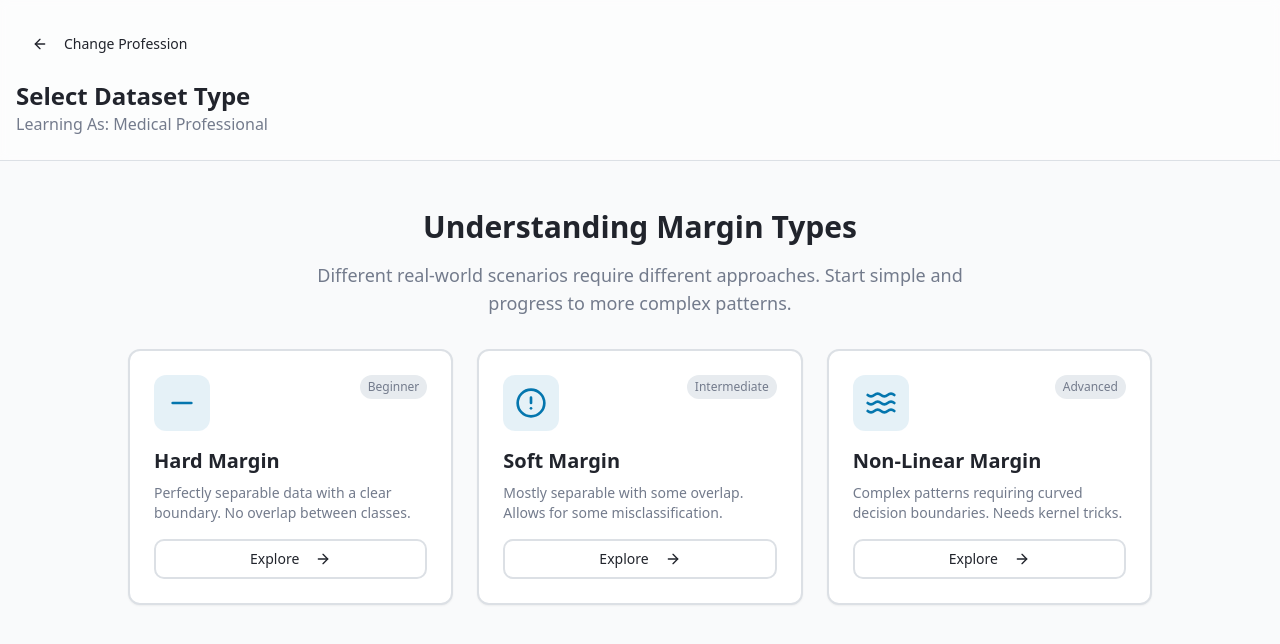
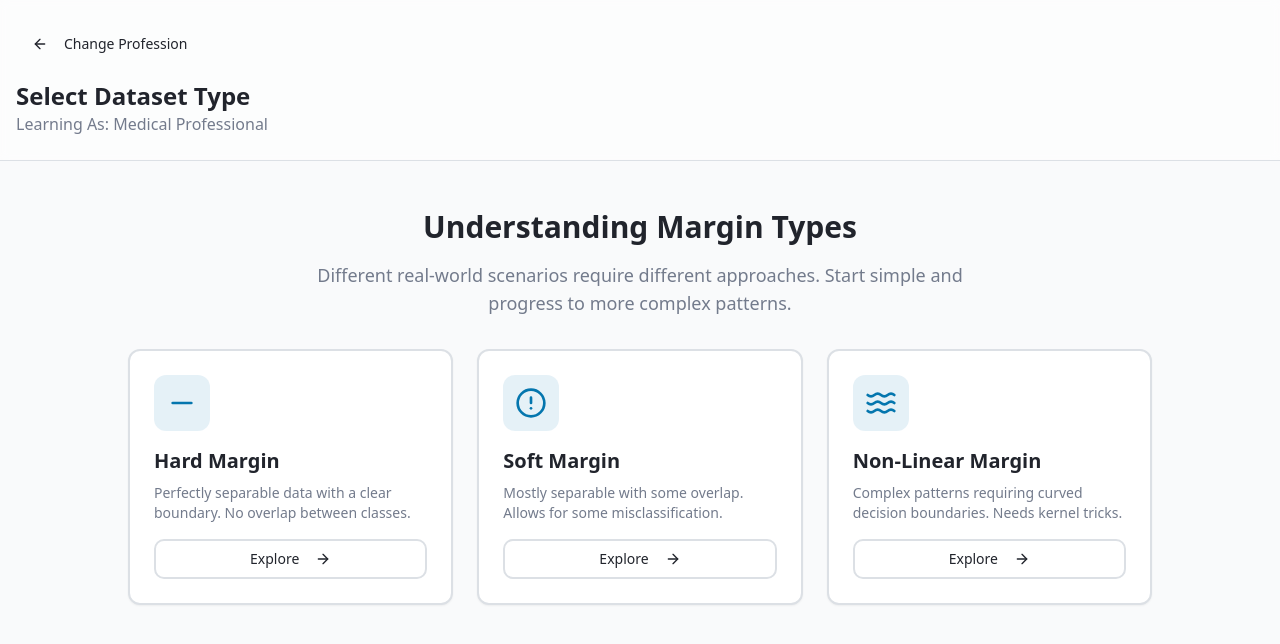
Before and after one commit to surajranjankr/svm-explorer, a React (Vite) app: page /dataset in a window 1280 px wide. Shown: the top 644 px of the page. Built offline with nearby package versions, Linux system fonts and the light colour scheme; the HTML template or start-up script is replaced by a standard one.

Commit message:
Remove difficulty tags from dataset selection
Remove the "Beginner", "Intermediate", and "Advanced" tags from the dataset selection cards on the "Understanding Margin Types" page. This simplifies the UI by removing the difficulty indicators for each margin type.

```diff
--- a/src/pages/DatasetSelect.tsx
+++ b/src/pages/DatasetSelect.tsx
@@ -82,13 +82,10 @@ const DatasetSelect = () => {
                   onClick={() => handleDatasetSelect(dataset.type)}
                 >
                   <div className="space-y-4 flex-1">
-                    <div className="flex items-start justify-between">
+                  <div className="flex items-start justify-between">
                       <div className="p-3 rounded-lg bg-primary/10 text-primary">
                         <Icon className="w-8 h-8" />
                       </div>
-                      <span className="text-xs font-medium px-2 py-1 rounded-full bg-muted text-muted-foreground">
-                        {dataset.difficulty}
-                      </span>
                     </div>
                     <div>
                       <h3 className="text-xl font-bold mb-2">{dataset.title}</h3>
```
